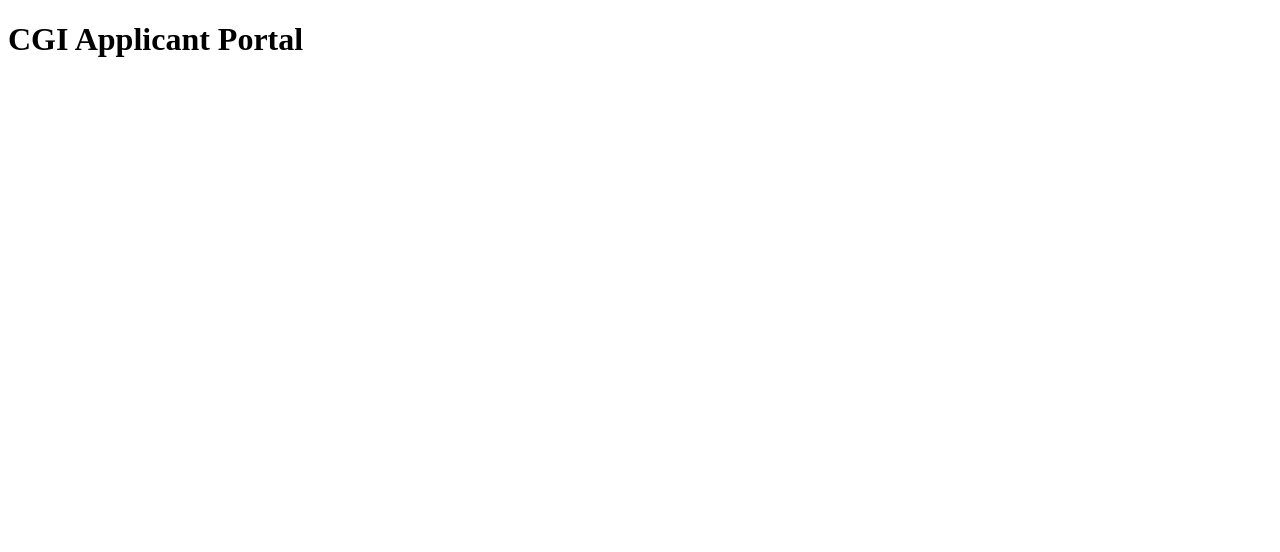
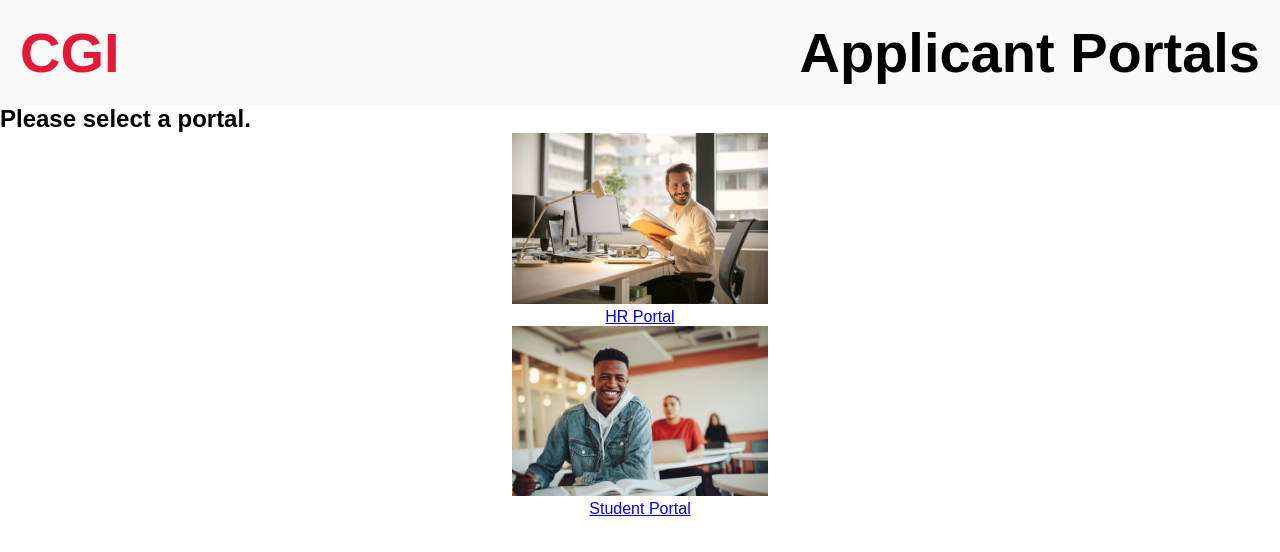
Before and after one commit to rcdoug/UAInnovate-611, a plain HTML site: page applicantportal.html in a window 1280 px wide. Drawn offline with Linux system fonts and the light colour scheme.

Commit message:
AHHHH MY BRAIN ROTS

```diff
--- a/applicantportal.html
+++ b/applicantportal.html
@@ -7,10 +7,42 @@
 <body>
 
     <header>
-        <h1>CGI Applicant Portal</h1>
+        <div id="expand-box-header">
+            <h1><span style="float: left; color: #e31937">CGI</span></h1>
+            <h1><span style="float: right;">Applicant Portals</span></h1>
+            <div style="clear:both;"></div>
+        </div>
     </header>
-    <section class="banner">
-
-    </section>
+    <main>
+        <h2>Please select a portal.</h2>
+        <!-- <a href="hrportal.html" class="portals">
+            <span><img src="img/hrstock.jpg" alt="HR Stock image"></span>
+            <div>
+                <strong>HR Staff Portal</strong>
+            </div>
+        </a>
+        <a href="studentportal.html" class="portals">
+            <span>
+                <img src="img/studentstock.jpg" alt="Student Stock image">
+            </span>
+            <div>
+                <br><strong>Student Applicant Portal</strong>
+            </div>
+        </a> -->
+        <ul>
+            <li>
+                <a href="hrportal.html">
+                    <span><img src="img/hrstock.jpg" alt="Hr stock image" class="images"></span>
+                    <span><br>HR Portal</span>
+                </a>
+            </li>
+            <li>
+                <a href="studentportal.html">
+                    <span><img src="img/studentstock.jpg" alt="student stock image" class="images"></span>
+                    <span><br>Student Portal</span>
+                </a>
+            </li>
+        </ul>
+    </main>
 </body>
 </html>
--- /dev/null
+++ b/styles.css
@@ -0,0 +1,25 @@
+body, ul, li, h1, h2, a{
+    margin: 0;
+    padding: 0;
+    font-family: arial;
+}
+header{
+    max-width: 100%;
+    background-color: #f9f9f9;
+    padding: 20px;
+    font-size: 28px;
+}
+header .CGIheader{
+    text-align: left;
+}
+.normheader{
+    text-align: right;
+}
+main ul{
+    max-width: 100%;
+    text-align: center;
+}
+
+.images{
+    max-width: 20%;
+}
```
Also changed, not shown: hrportal.html (added, +18 -0 lines), studentportal.html (added, +17 -0 lines), img/hrstock.jpg (added), img/studentstock.jpg (added).
